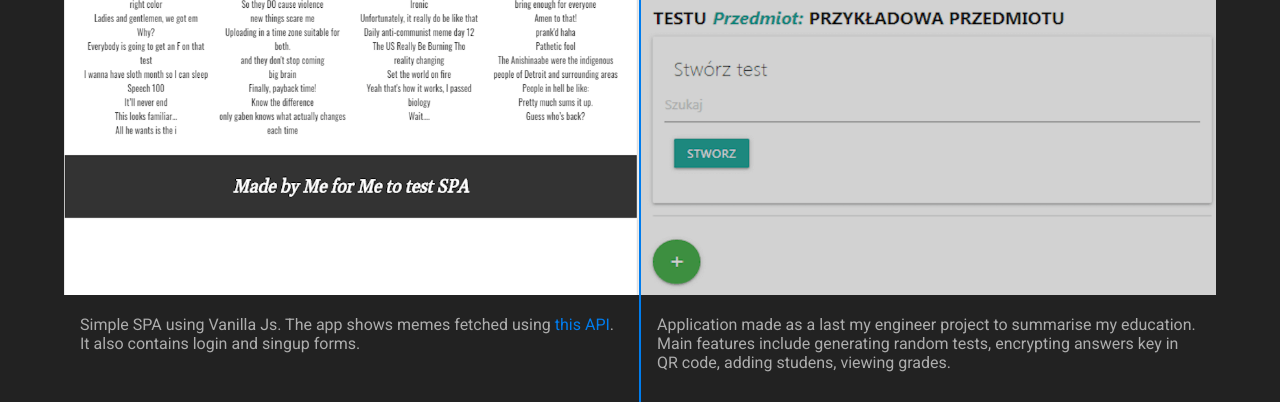
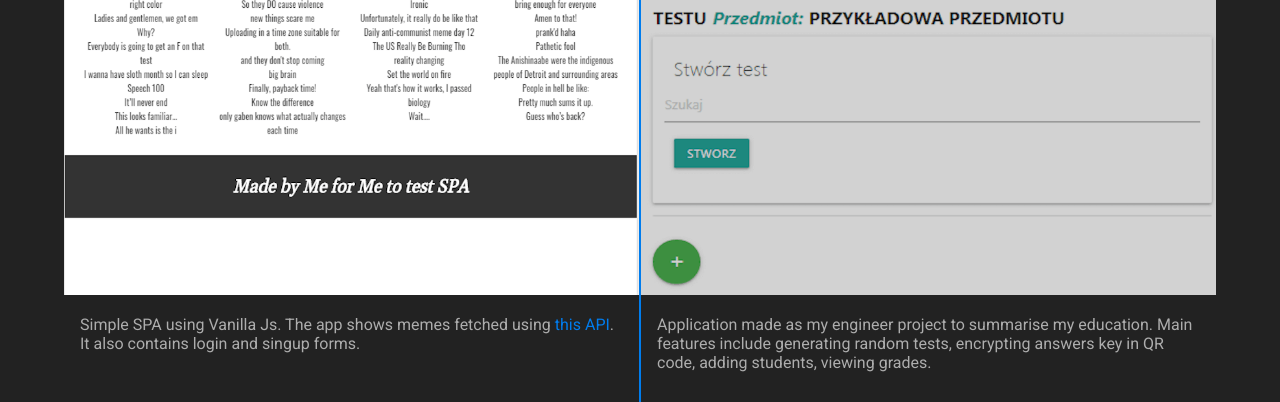
Before and after one commit to drozd1krystian/portfolio, a plain HTML site: page dist/index.html in a window 1280 px wide. Shown: the part 4508-4910 px from the top of the page. Drawn offline with nearby package versions, Linux system fonts and the light colour scheme.

Commit message:
errors in testmaker project description

```diff
--- a/dist/index.html
+++ b/dist/index.html
@@ -495,9 +495,9 @@
           </div>
           <div class="disc">
             <p class="p1 text">
-              Application made as a last my engineer project to summarise my
-              education. Main features include generating random tests,
-              encrypting answers key in QR code, adding studens, viewing grades.
+              Application made as my engineer project to summarise my education.
+              Main features include generating random tests, encrypting answers
+              key in QR code, adding students, viewing grades.
             </p>
             <div class="project_links p1">
               <a
```
